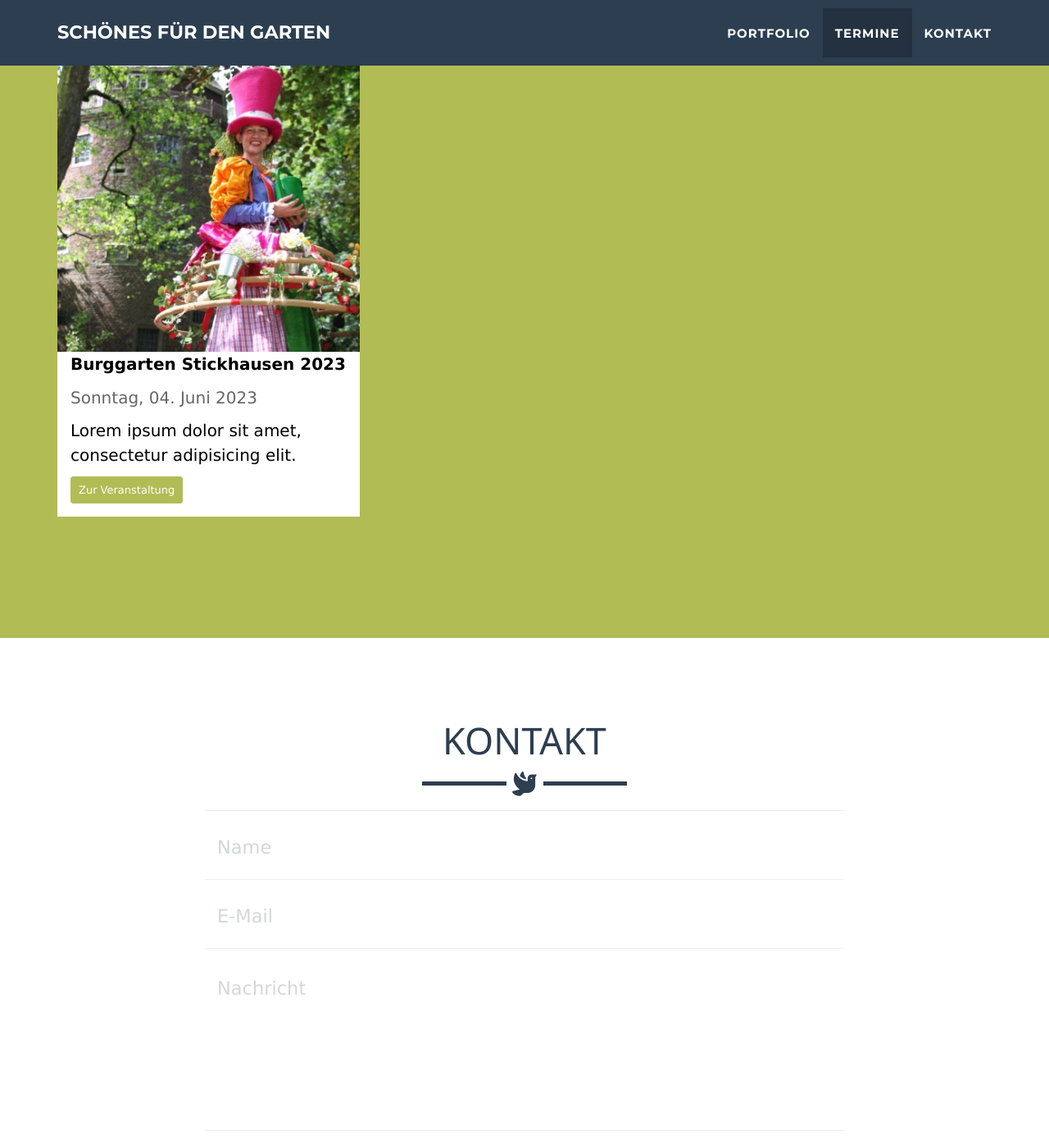
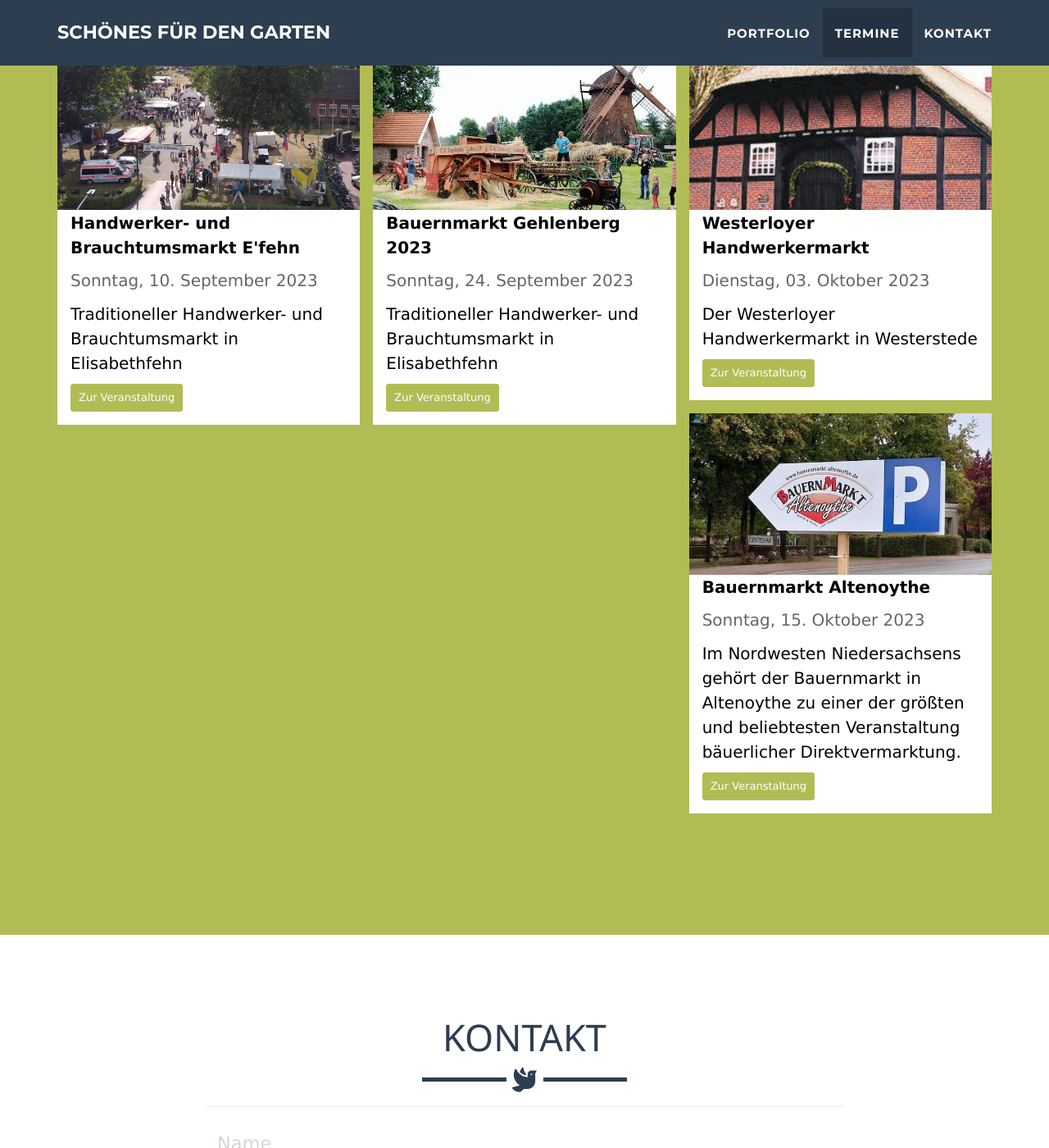
Before and after one commit to lengnis/schoenes-fuer-den-garten, a Jekyll site: the page built from _posts/2023-07-15-bauernmarkt-altenoythe.md, in a window 1280 px wide and 1400 px high, scrolled down 2349 px. Shown: the whole window at 82% size. Built offline with Jekyll 4.4.1, drawn with Linux system fonts in a browser that asks for light colours.

Commit message:
feat:  added new dates

```diff
--- a/_includes/dates.html
+++ b/_includes/dates.html
@@ -9,7 +9,7 @@
     </div>
 
     <div class="w3-row-padding w3-padding-32" style="margin:0 -16px">
-      {% for post in site.posts %}
+      {% for post in site.posts reversed %}
       <div class="w3-third w3-margin-bottom">
         <img src="img/dates/{{ post.img }}" alt="{{post.alt}}" style="width:100%" class="w3-hover-opacity">
         <div class="w3-container w3-white">
--- a/_posts/2023-05-28-burggarten-stickhausen.md
+++ /dev/null
@@ -1,9 +0,0 @@
----
-layout: default
-img: burggarten.jpeg
-alt: sickhausen
-title: Burggarten Stickhausen 2023
-datum: Sonntag, 04. Juni 2023
-description: Lorem ipsum dolor sit amet, consectetur adipisicing elit.
-link: https://www.kulturkreis-juemme.de/event/burggarten-stickhausen-2023/
----
--- /dev/null
+++ b/_posts/2023-07-15-bauernmarkt-altenoythe.md
@@ -0,0 +1,9 @@
+---
+layout: default
+img: altenoythe.jpeg
+alt: altenoythe
+title: Bauernmarkt Altenoythe
+datum: Sonntag, 15. Oktober 2023
+description: Im Nordwesten Niedersachsens gehört der Bauernmarkt in Altenoythe zu einer der größten und beliebtesten Veranstaltung bäuerlicher Direktvermarktung.
+link: https://bauernmarkt-altenoythe.de
+---
```
Also changed, not shown: _posts/2023-06-10-handwerkermarkt-efehn.md (added, +9 -0 lines), _posts/2023-06-24-bauernmarkt-gehlenberg.md (added, +9 -0 lines), _posts/2023-07-03-westerloyer-handwerkermarkt.md (added, +9 -0 lines), img/dates/altenoythe.jpeg (added), img/dates/burggarten.jpeg (deleted), img/dates/elisabethfehn.jpeg (added), img/dates/gehlenberg.jpeg (added), img/dates/westerloy.jpeg (added).
